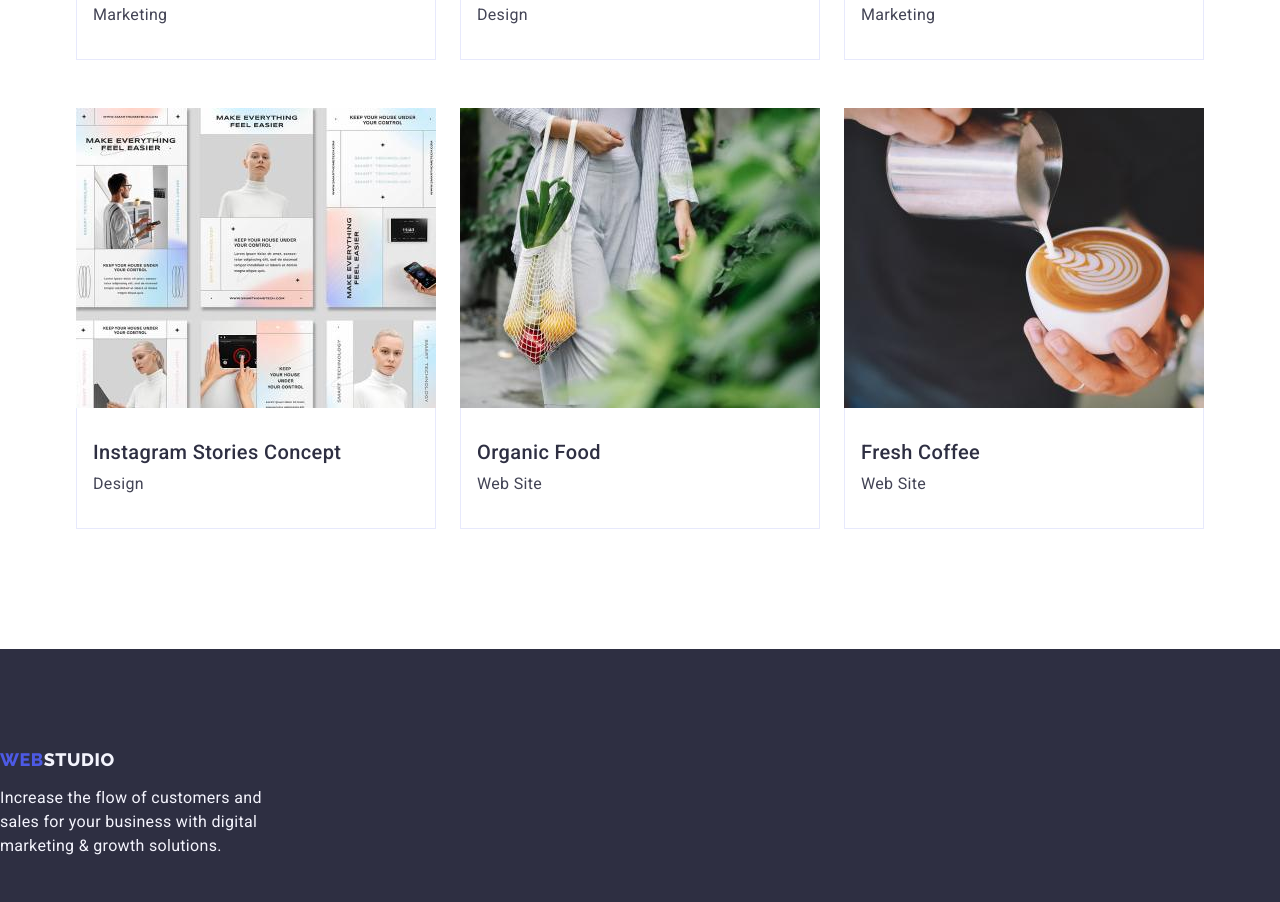
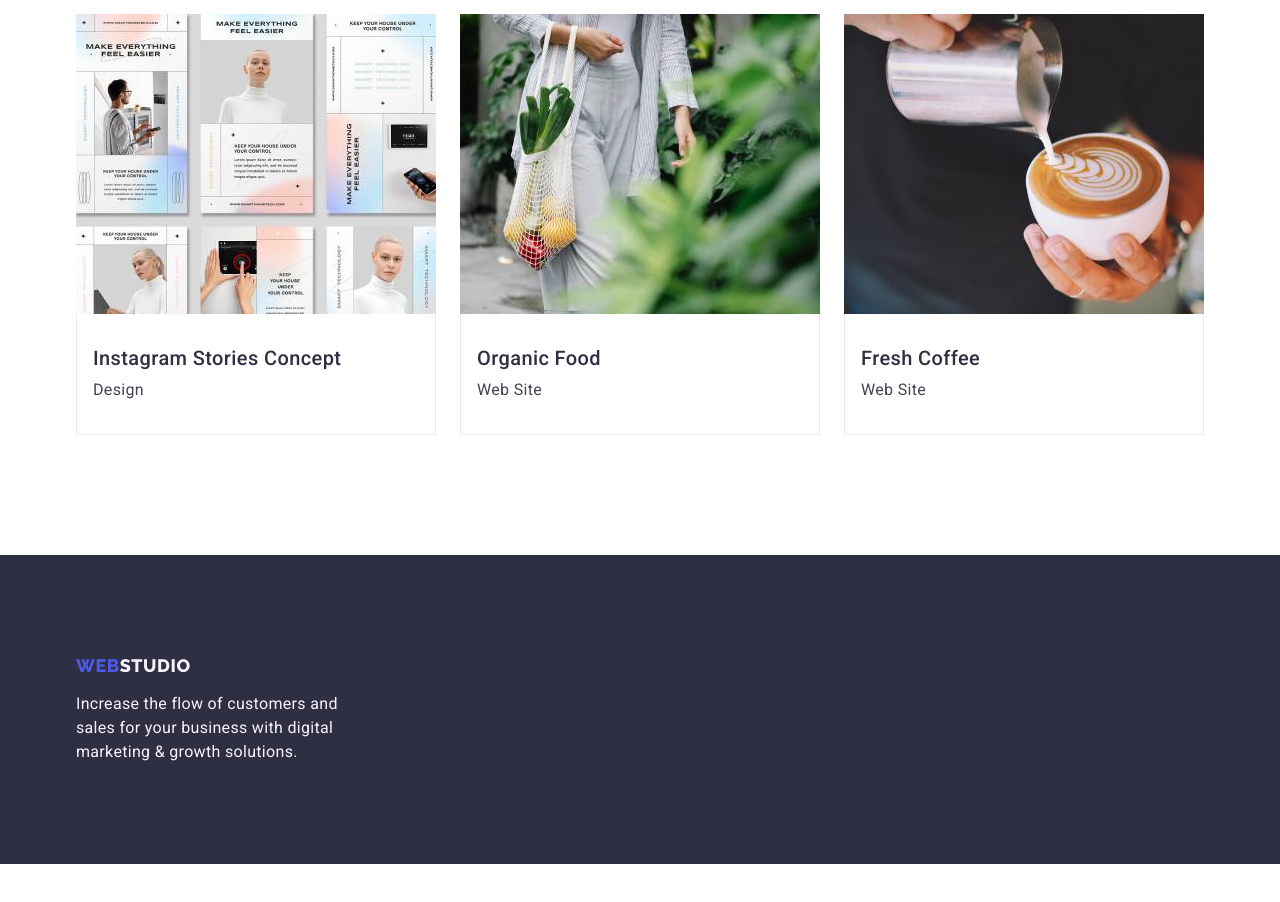
Before and after one commit to ChAndriy/goit-markup-hw-03, a plain HTML site: page portfolio.html in a window 1280 px wide. Shown: the part 1218-2120 px from the top of the page. After the commit the page ends 2082 px from the top, so only its background shows below. Drawn offline with nearby package versions, Linux system fonts and the light colour scheme.

Commit message:
commit 5

```diff
--- a/css/styles.css
+++ b/css/styles.css
@@ -57,7 +57,7 @@ justify-content: center;
 
 .header {
   border: 1px solid #E7E9FC;
-  margin-bottom: 96px;
+  margin-bottom: 98px;
 }
 .header-navigation {
   display: flex;
@@ -139,7 +139,6 @@ color: #404BBF;}
 
 
 .section {
-  padding-top: 96px;
   padding-bottom: 120px;
 }
 .section-list {
--- a/portfolio.html
+++ b/portfolio.html
@@ -194,13 +194,15 @@
       </div>
     </main>
     <footer class="footer">
-      <a class="header-navigation-footer link" href="./index.html"
-        >Web<span class="footer-navigation-decor">Studio</span>
-      </a>
-      <p class="footer-decor-text">
-        Increase the flow of customers and sales for your business with digital
-        marketing & growth solutions.
-      </p>
+     <div class="container">
+        <a class="header-navigation-footer link" href="./index.html"
+          >Web<span class="footer-navigation-decor">Studio</span>
+        </a>
+        <p class="footer-decor-text">
+          Increase the flow of customers and sales for your business with
+          digital marketing & growth solutions.
+        </p>
+      </div>
     </footer>
   </body>
 </html>
```
